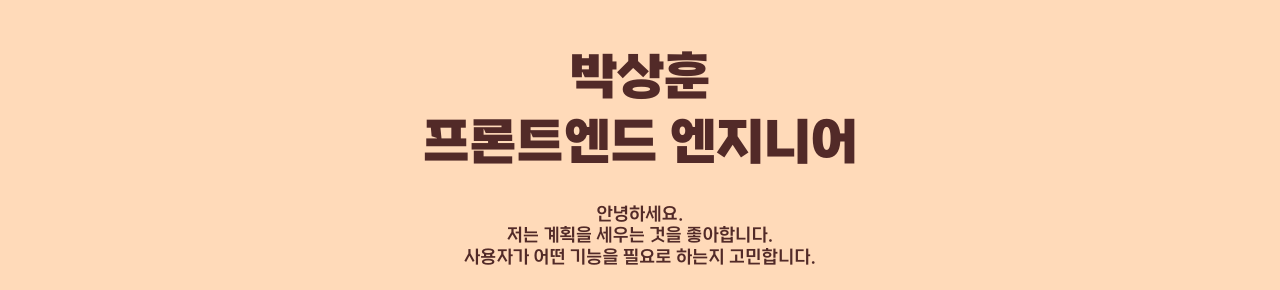
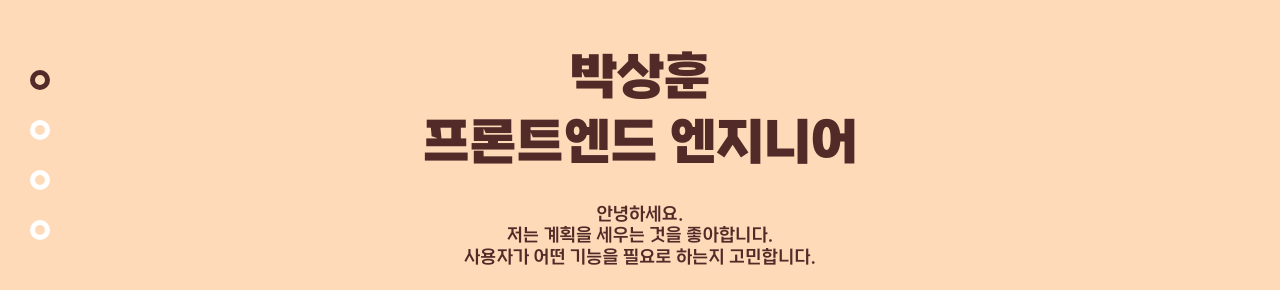
Before and after one commit to dannyp0930/portfolio, a React app: page / in a window 1280 px wide. Shown: the part 245-535 px from the top of the page. Built offline with nearby package versions, Linux system fonts and the light colour scheme.

Commit message:
FEAT: home nav

```diff
--- a/src/App.jsx
+++ b/src/App.jsx
@@ -1,16 +1,18 @@
 import React, { useEffect } from "react";
 import Footer from "components/Footer";
 import Header from "components/Header";
-import { BrowserRouter, Route, Routes } from "react-router-dom";
+import { Route, Routes, useLocation } from "react-router-dom";
 import "styles/index.sass";
 import Home from "pages/home";
 import Project from "pages/project";
 
-function App() {
 function setScreenSize() {
   let vh = window.innerHeight * 0.01;
   document.documentElement.style.setProperty("--vh", `${vh}px`);
 }
+
+function App() {
+  const location = useLocation();
 
   useEffect(() => {
     setScreenSize();
@@ -19,14 +21,12 @@ function App() {
 
   return (
     <div className="app">
-      <BrowserRouter basename={process.env.PUBLIC_URL}>
       <Header />
       <Routes>
         <Route path="/" element={<Home />} />
         <Route path="/project" element={<Project />} />
       </Routes>
-        <Footer />
-      </BrowserRouter>
+      {location.pathname !== "/" && <Footer />}
     </div>
   );
 }
--- a/src/index.js
+++ b/src/index.js
@@ -1,10 +1,13 @@
-import React from 'react';
-import ReactDOM from 'react-dom/client';
-import App from './App';
+import React from "react";
+import ReactDOM from "react-dom/client";
+import { BrowserRouter } from "react-router-dom";
+import App from "./App";
 
-const root = ReactDOM.createRoot(document.getElementById('root'));
+const root = ReactDOM.createRoot(document.getElementById("root"));
 root.render(
   <React.StrictMode>
-    <App />
+    <BrowserRouter basename={process.env.PUBLIC_URL}>
+      <App />
+    </BrowserRouter>
   </React.StrictMode>
 );
--- a/src/pages/home/index.jsx
+++ b/src/pages/home/index.jsx
@@ -1,16 +1,46 @@
+import React, { useEffect, useState } from "react";
+import { Link, useLocation } from "react-router-dom";
 import Banner from "components/pages/home/Banner";
 import Career from "components/pages/home/Career";
 import Info from "components/pages/home/Info";
 import Skills from "components/pages/home/Skills";
-import React from "react";
 
 export default function Home() {
+  const [hash, setHash] = useState(1);
+  const location = useLocation();
+
+  useEffect(() => {
+    if (location.hash) {
+      const hash = parseInt(location.hash.slice(1));
+      setHash(hash);
+    } else {
+      setHash(1);
+    }
+  }, [location]);
+
+  useEffect(() => {
+    if (hash) {
+      const section = document.querySelector(`.section-${hash}`);
+      section.scrollIntoView({ behavior: "smooth" });
+    }
+  }, [hash]);
+
   return (
-    <article>
-      <Banner />
-      <Info />
-      <Skills />
-      <Career />
-    </article>
+    <main id="home">
+      <nav className="home-nav">
+        <ul>
+          <li><Link className={hash === 1 ? "active" : ""} to="/#1"></Link></li>
+          <li><Link className={hash === 2 ? "active" : ""} to="/#2"></Link></li>
+          <li><Link className={hash === 3 ? "active" : ""} to="/#3"></Link></li>
+          <li><Link className={hash === 4 ? "active" : ""} to="/#4"></Link></li>
+        </ul>
+      </nav>
+      <article>
+        <section className="section-1" ><Banner/></section>
+        <section className="section-2" ><Info/></section>
+        <section className="section-3" ><Skills/></section>
+        <section className="section-4" ><Career/></section>
+      </article>
+    </main>
   );
 }
--- a/src/pages/project/index.jsx
+++ b/src/pages/project/index.jsx
@@ -15,12 +15,12 @@ export default function Project() {
   }, []);
 
   return (
-    <article id="project">
+    <main id="project">
       <section className="card-container">
         {projects.map((project) => (
           <ProjectCard key={project.id} project={project} />
         ))}
       </section>
-    </article>
+    </main>
   );
 }
--- a/src/styles/components/header.sass
+++ b/src/styles/components/header.sass
@@ -1,6 +1,7 @@
 header
   +size(100vw, $desktop-header-height)
   +position(fixed, 0, 0)
+  z-index: 99
 
   +tablet
     height: $tablet-header-height
--- a/src/styles/components/pages/home/banner.sass
+++ b/src/styles/components/pages/home/banner.sass
@@ -1,6 +1,5 @@
 .banner
   +flex-box(center, center)
-  +size(100%, $full-vh)
   position: relative
   flex-direction: column
   text-align: center
--- a/src/styles/pages/home.sass
+++ b/src/styles/pages/home.sass
@@ -0,0 +1,33 @@
+#home
+  +size(100%, $full-vh)
+  position: relative
+
+  .home-nav
+    +position(absolute, 50%, null, null, 30px)
+    transform: translateY(-50%)
+    z-index: 99
+
+    ul
+      +flex-box(null, null, 30px)
+      flex-direction: column
+
+      li
+
+        a
+          +size(20px, 20px)
+          box-sizing: border-box
+          border-radius: 999px
+          display: block
+          content: " "
+          border: 5px solid $white
+          transition: border 200ms linear
+
+        .active
+          border-color: $theme-sub-color
+
+  article
+    +size(100%, 100%)
+    overflow: hidden
+
+    section
+      +size(100%, 100%)
--- a/src/styles/pages/index.sass
+++ b/src/styles/pages/index.sass
@@ -1,10 +1,12 @@
 @import "./home"
 @import "./project"
 
-article
+main
   background-color: $background-color
   min-width: 320px
-  min-height: calc($full-vh - $desktop-footer-height)
+
+  &:not(#home)
+    min-height: calc($full-vh - $desktop-header-height - $desktop-footer-height)
 
   h1
     font:
@@ -37,8 +39,8 @@ article
     line-height: 1.1
 
 +tablet
-  article
-    min-height: calc($full-vh - $tablet-footer-height)
+  main
+    min-height: calc($full-vh - $tablet-header-height - $tablet-footer-height)
 
     h1
       font-size: 34px
@@ -56,8 +58,8 @@ article
       font-size: 16px
 
 +mobile
-  article
-    min-height: calc($full-vh - $mobile-footer-height)
+  main
+    min-height: calc($full-vh - $mobile-header-height - $mobile-footer-height)
 
     h1
       font-size: 24px
--- a/src/styles/pages/project.sass
+++ b/src/styles/pages/project.sass
@@ -1,4 +1,11 @@
 #project
+  +padding(top $desktop-header-height)
+
+  +tablet
+    +padding(top $tablet-header-height)
+
+  +mobile
+    +padding(top $mobile-header-height)
 
   .card-container
     +flex-box(center, center, 40px)
```
Lines whose indentation alone changed are shown as unchanged.
